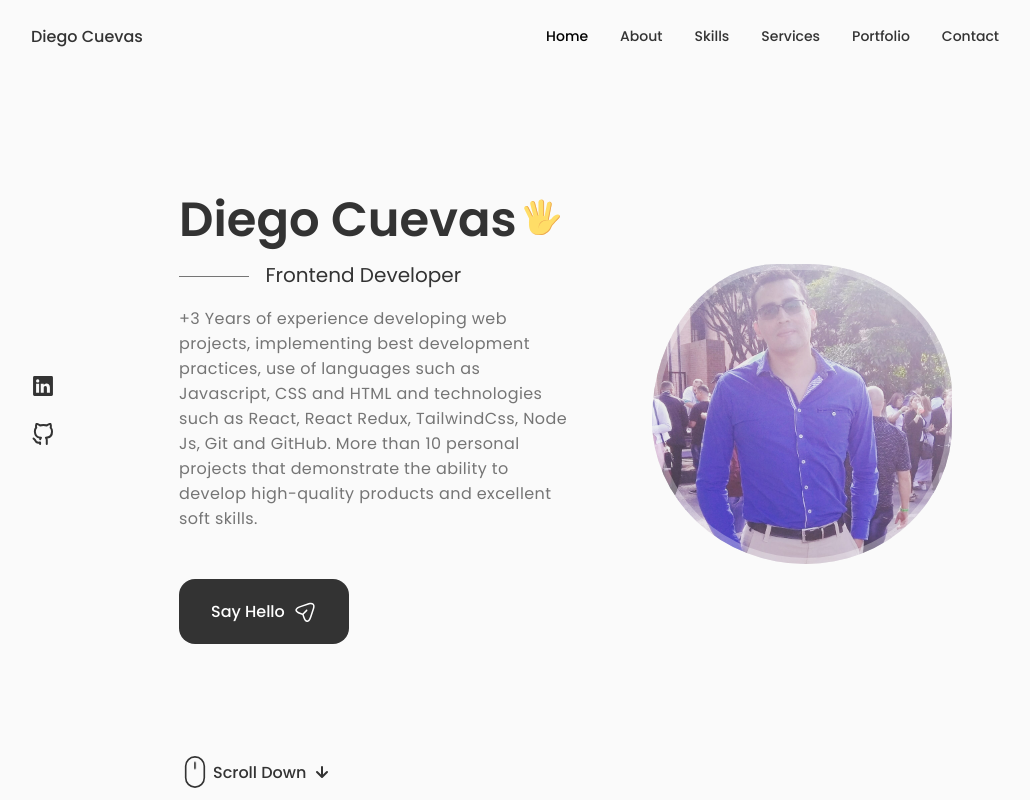
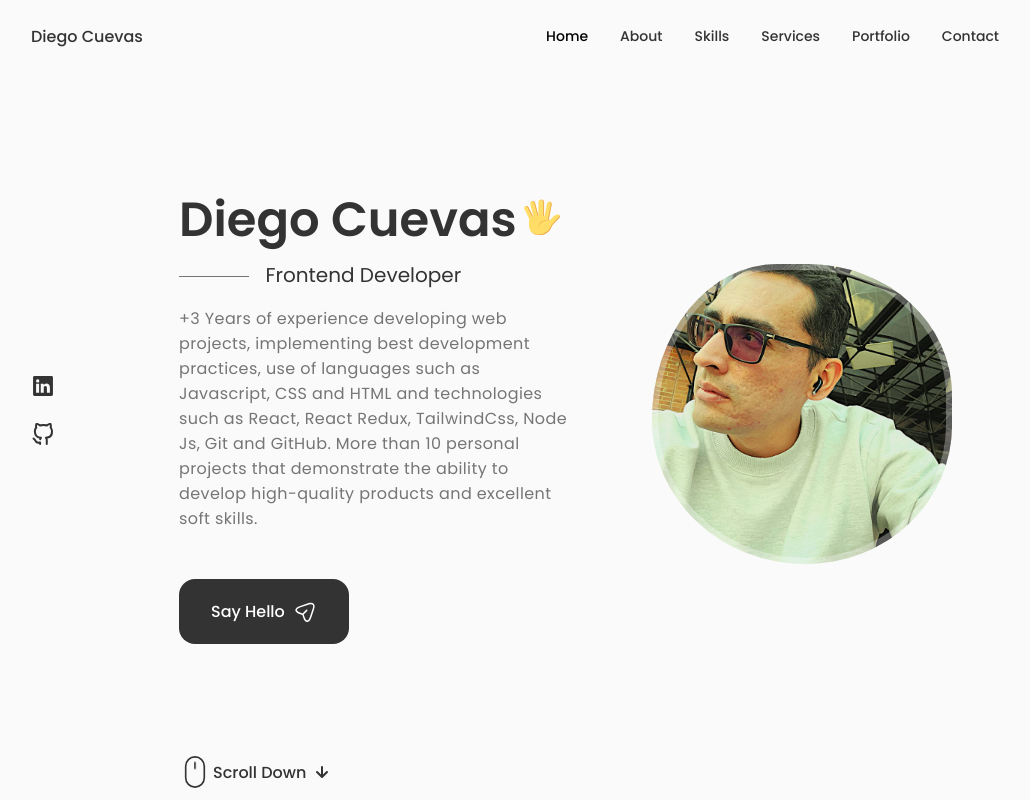
Before and after one commit to Dfcuevas/portfolio-DiegoCuevas, a React (Vite) app: page / in a window 1280 px wide. Shown: the top 800 px of the page, without its empty margins (125-1155 px from the left). Built offline with nearby package versions, Linux system fonts and the light colour scheme; some icons are missing.

Commit message:
changind profile photo

```diff
--- a/src/components/home/home.css
+++ b/src/components/home/home.css
@@ -60,7 +60,7 @@
 }
 
 .home__img {
-  background: url(../../assets/perfildiego.jpg);
+  background: url(../../assets/Profile-photo.jpeg);
   background-repeat: no-repeat;
   background-position: center;
   background-size: cover;
```
Also changed, not shown: src/assets/Profile-photo.jpeg (added).
